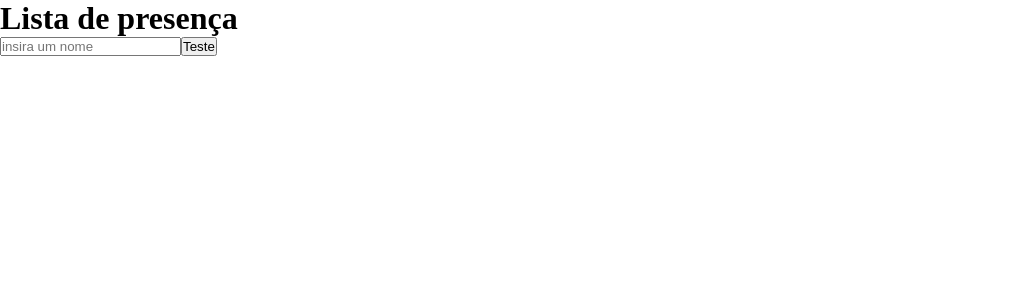
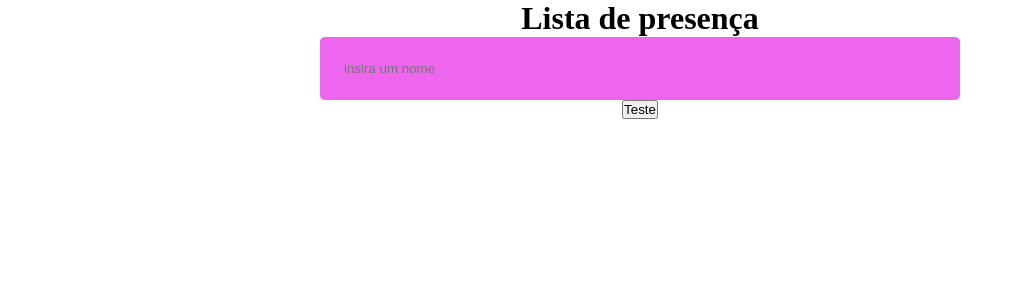
Before and after one commit to ReinaldoARamos/reactapp, a React (Vite) app in the folder reactapp/: page / in a window 1280 px wide. Shown: the top 300 px of the page, without its empty margins (0-1023 px from the left). Built offline with nearby package versions, Linux system fonts and the light colour scheme.

Commit message:
estilizando pagina

```diff
--- a/reactapp/src/pages/home/index.jsx
+++ b/reactapp/src/pages/home/index.jsx
@@ -4,11 +4,11 @@ function home() {
 
 
   return (
-    <>
+    <div className="container">
      <h1>Lista de presença</h1>
      <input type="text" placeholder="insira um nome"/>
      <button>Teste</button>
-    </>
+    </div>
 
   )
 }
--- a/reactapp/src/pages/home/style.css
+++ b/reactapp/src/pages/home/style.css
@@ -0,0 +1,18 @@
+.container {
+    display: flex;
+    align-items: center;
+    flex-direction: column;
+}
+
+.container h1{
+    margin:  84px 9 24px
+}
+
+.container input{
+    width: 50%;
+    padding: 24px;
+
+    background: #E6E;
+    border-radius:  5px;
+    border: none;
+}
```
Also changed, not shown: 1 other file (tests, documents, lock files or other folders).
